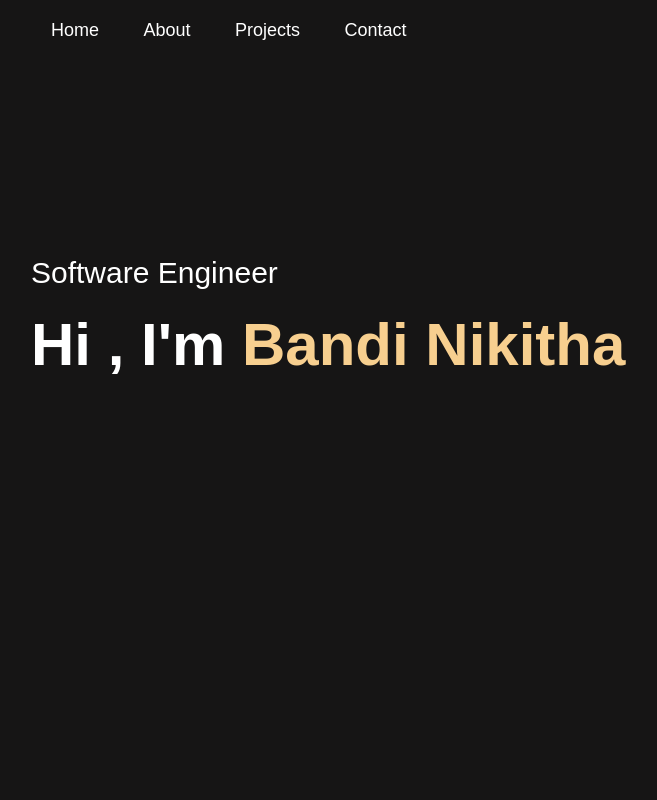
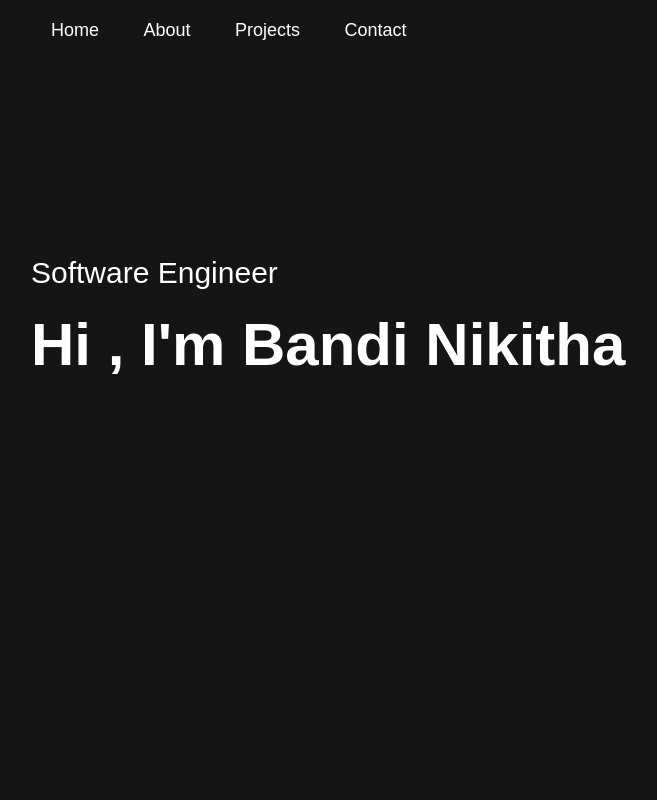
Before and after one commit to bandinikitha/Portfolio-1, a plain HTML site: page index.html in a window 1280 px wide. Shown: the top 800 px of the page, without its empty margins (97-754 px from the left). Drawn offline with Linux system fonts and the light colour scheme.

Commit message:
index.html

```diff
--- a/index.html
+++ b/index.html
@@ -23,7 +23,7 @@
             </nav>
             <div class="header-text">
                 <p>Software Engineer</p>
-                <h1>Hi , I'm <span>Bandi Nikitha</span> </h1>
+                <h1>Hi , I'm Bandi Nikitha</h1>
             </div>
         </div>
     </div>
```
